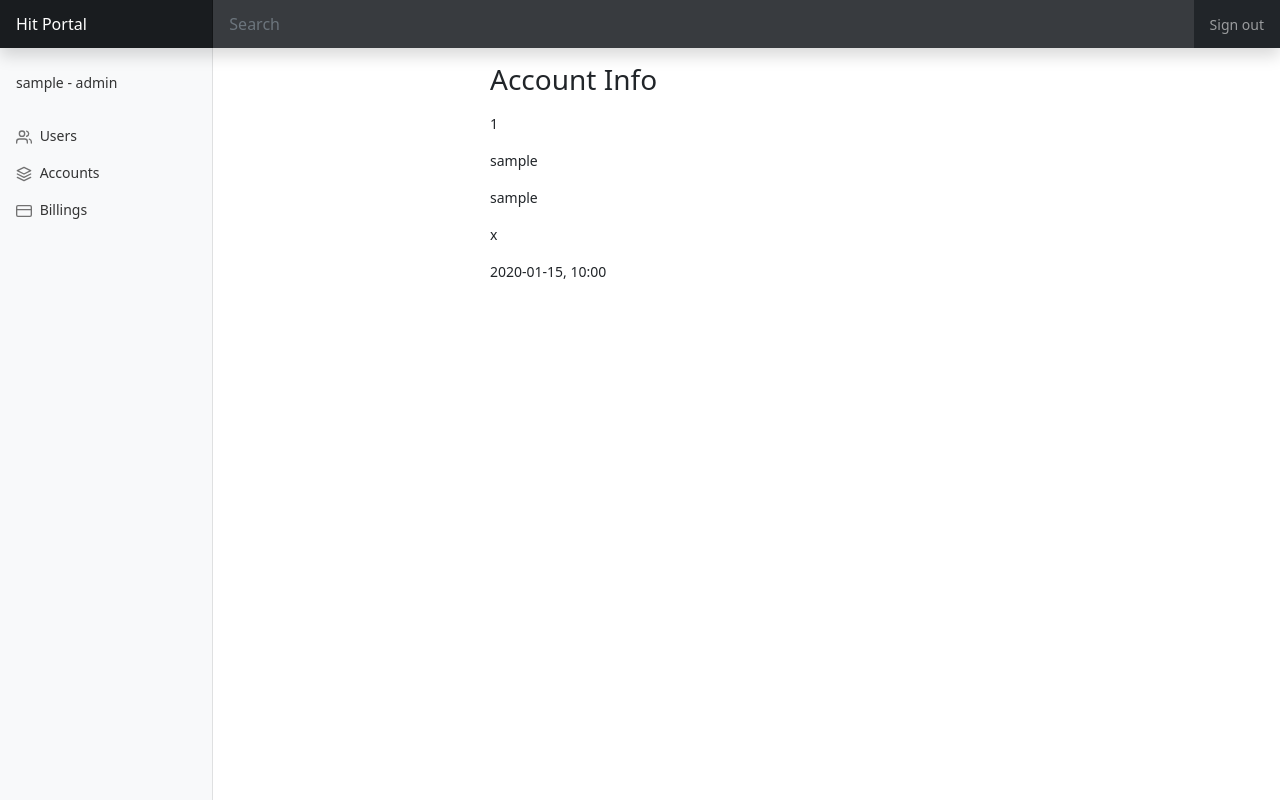
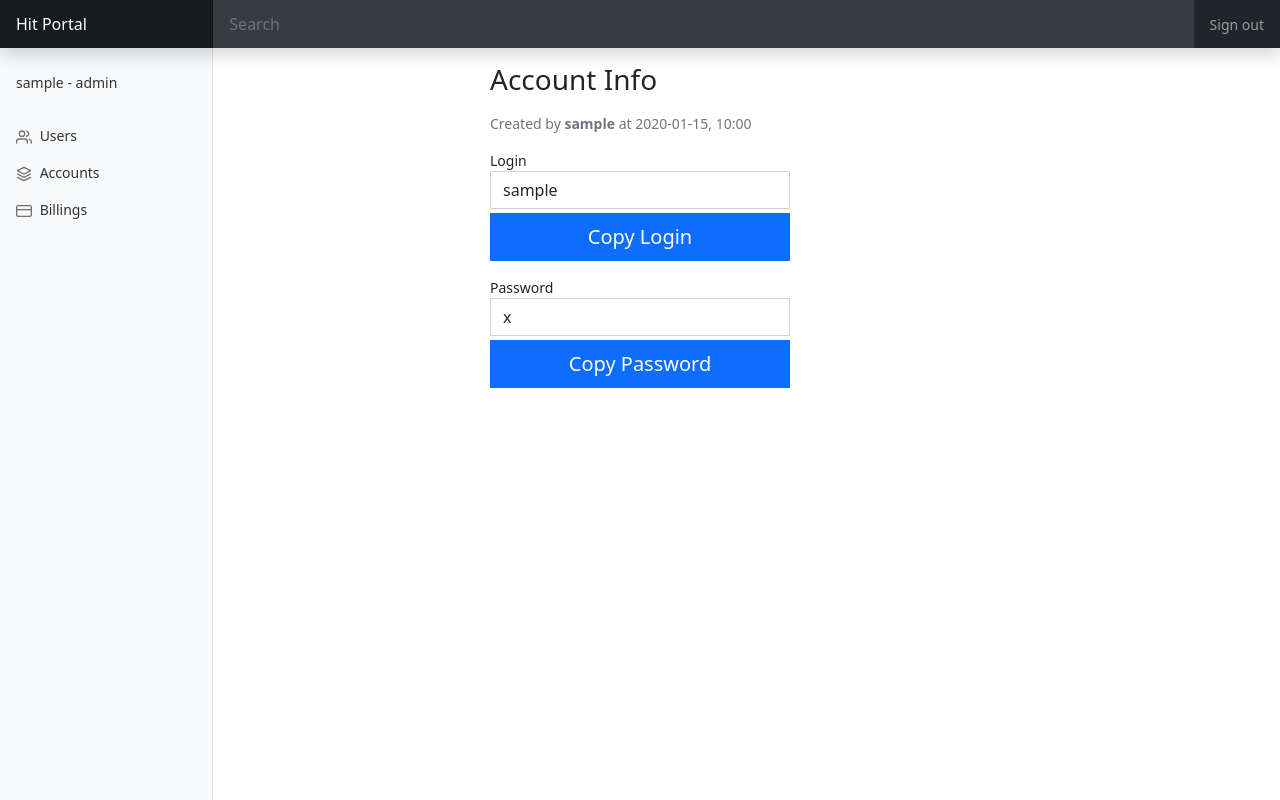
Before and after one commit to DenisBurimov/grizzly_mma, a Flask app: page /account_info/1 in a window 1280 px wide. Run offline with Flask 2, Linux system fonts and the light colour scheme; a user stored in the database is signed in; tables that the repository leaves empty hold one stand-in row (values such as "Sample post"); some libraries are stand-ins or nearby versions.

Commit message:
One option to do account form

```diff
--- a/app/templates/account/info_account.html
+++ b/app/templates/account/info_account.html
@@ -8,11 +8,13 @@
 <main class="form-user">
   <form action="{{ url_for('accounts.account_info', account_id=account.id) }}" method="post">
     <h1 class="h3 mb-3 fw-normal">Account Info</h1>
-    <p>{{account.id}}</p>
-    <p>{{account.user.username}}</p>
-    <p>{{account.login}}</p>
-    <p>{{account.password}}</p>
-    <p>{{account.created_at.strftime('%Y-%m-%d, %H:%M')}}</p>
+    <p class="text-muted">Created by <b>{{account.user.username}}</b> at {{account.created_at.strftime('%Y-%m-%d, %H:%M')}}</p>
+
+    <label class="w-100">Login<input class="form-control w-100" type="text" value="{{account.login}}"></label>
+    <button class="btn btn-lg btn-primary mt-1 mb-3 w-100">Copy Login</button>
+
+    <label class="w-100">Password<input class="form-control w-100" type="text" value="{{account.password}}"></label>
+    <button class="btn btn-lg btn-primary mt-1 mb-3 w-100">Copy Password</button>
 
   </form>
 </main>
```
